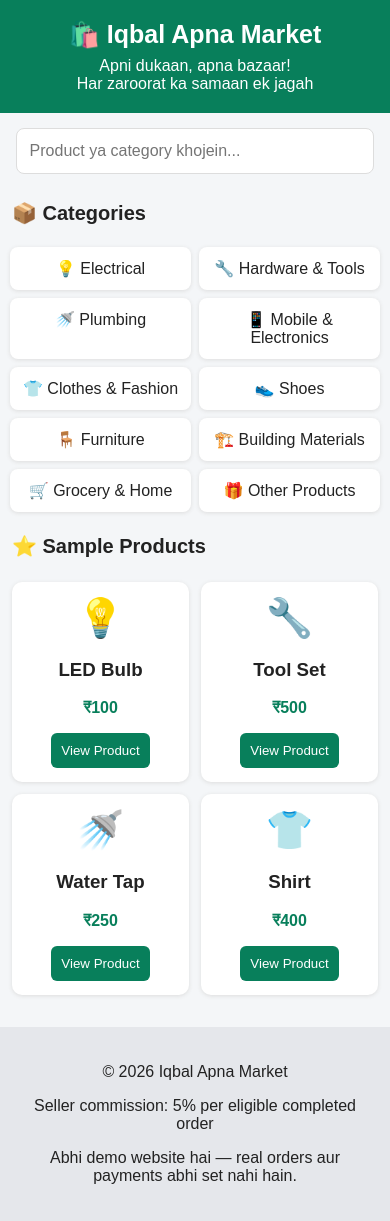
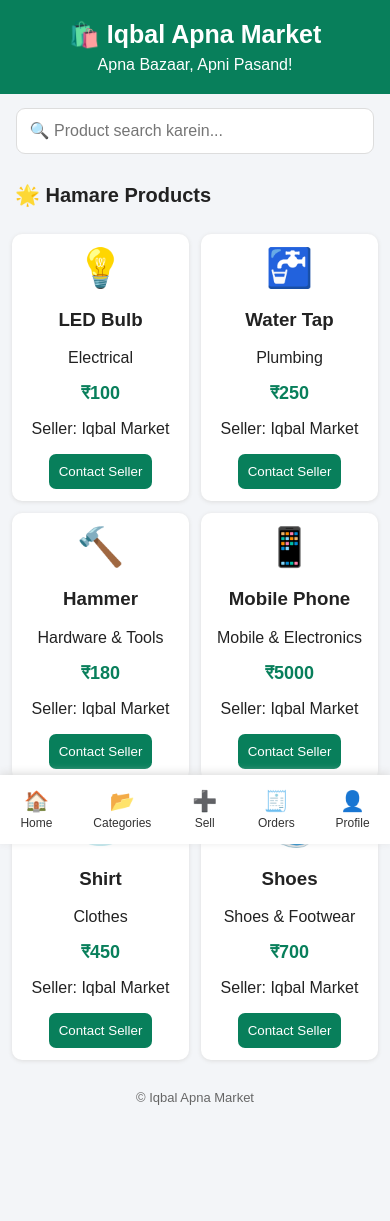
Before and after one commit to iqbalmansuri49891-a11y/iqbal-apna-market, a plain HTML site: page index.html in a window 390 px wide. After the commit the page ends 1198 px from the top, so only its background shows below. Drawn offline with Linux system fonts and the light colour scheme.

Commit message:
Refactor index.html for layout and style improvements
Updated HTML structure and styles for improved layout and functionality.

```diff
--- a/index.html
+++ b/index.html
@@ -2,161 +2,182 @@
 <html lang="hi">
 <head>
 <meta charset="UTF-8">
-  <meta name="viewport" content="width=device-width, initial-scale=1.0">
+<meta name="viewport" content="width=device-width, initial-scale=1">
 <title>Iqbal Apna Market</title>
 <style>
-    * { box-sizing: border-box; }
-    body {
-      margin: 0;
-      font-family: Arial, sans-serif;
-      background: #f4f6f8;
-      color: #222;
-    }
-    header {
-      background: #087f5b;
-      color: white;
-      padding: 20px 14px;
-      text-align: center;
-    }
-    header h1 { margin: 0 0 8px; font-size: 25px; }
-    header p { margin: 0; }
-    .search {
-      width: 92%;
-      padding: 13px;
-      margin: 15px 4%;
-      border: 1px solid #ddd;
-      border-radius: 8px;
-      font-size: 16px;
-    }
-    h2 { margin: 12px; font-size: 20px; }
-    .categories {
-      display: flex;
-      flex-wrap: wrap;
-      gap: 8px;
-      padding: 10px;
-    }
-    .category {
-      background: white;
-      border-radius: 8px;
-      padding: 12px 8px;
-      flex: 1 1 40%;
-      text-align: center;
-      box-shadow: 0 1px 4px #ddd;
-    }
-    .products {
-      display: grid;
-      grid-template-columns: repeat(2, minmax(0, 1fr));
-      gap: 12px;
-      padding: 12px;
-    }
-    .product {
-      background: white;
-      padding: 14px 10px;
-      border-radius: 10px;
-      text-align: center;
-      box-shadow: 0 1px 4px #ddd;
-    }
-    .emoji { font-size: 38px; }
-    .price { color: #087f5b; font-weight: bold; }
-    button {
-      background: #087f5b;
-      color: white;
-      border: 0;
-      border-radius: 6px;
-      padding: 10px;
-      cursor: pointer;
-    }
-    footer {
-      text-align: center;
-      padding: 20px;
-      background: #e5e7eb;
-      margin-top: 20px;
-    }
+*{box-sizing:border-box}
+body{margin:0;font-family:Arial,sans-serif;background:#f3f5f8;color:#222;padding-bottom:75px}
+header{background:#087f5b;color:white;padding:20px 14px;text-align:center}
+header h1{margin:0 0 7px;font-size:25px}
+header p{margin:0}
+.search{width:92%;padding:13px;margin:14px 4%;border:1px solid #ddd;border-radius:9px;font-size:16px}
+h2{font-size:20px;margin:15px}
+.categories{display:grid;grid-template-columns:repeat(3,1fr);gap:9px;padding:10px}
+.category{background:white;padding:13px 4px;border-radius:10px;text-align:center;border:1px solid #eee;cursor:pointer}
+.products{display:grid;grid-template-columns:repeat(2,minmax(0,1fr));gap:12px;padding:12px}
+.product{background:white;border-radius:10px;padding:12px;text-align:center;box-shadow:0 1px 4px #ddd;overflow-wrap:anywhere}
+.emoji{font-size:38px}
+.price{color:#087f5b;font-weight:bold;font-size:18px}
+button{background:#087f5b;color:white;border:0;border-radius:7px;padding:10px;cursor:pointer}
+.form{background:white;margin:12px;padding:15px;border-radius:10px}
+input,select,textarea{width:100%;padding:12px;margin:7px 0;border:1px solid #ccc;border-radius:7px;font-size:16px}
+nav{position:fixed;bottom:0;left:0;width:100%;background:white;display:flex;justify-content:space-around;box-shadow:0 -2px 8px #ddd;padding:9px 0}
+nav button{background:white;color:#333;padding:5px 3px;font-size:12px}
+nav button span{display:block;font-size:20px;margin-bottom:3px}
+.page{display:none}.page.active{display:block}
+footer{text-align:center;padding:18px;color:#666;font-size:13px}
 </style>
 </head>
 <body>
+
 <header>
 <h1>🛍️ Iqbal Apna Market</h1>
-    <p>Apni dukaan, apna bazaar!</p>
-    <p>Har zaroorat ka samaan ek jagah</p>
+<p>Apna Bazaar, Apni Pasand!</p>
 </header>
 
-  <input
-    class="search"
-    id="search"
-    type="search"
-    placeholder="Product ya category khojein..."
-    oninput="searchProducts()"
-  >
+<input id="search" class="search" placeholder="🔍 Product search karein..." oninput="showProducts()">
 
-  <h2>📦 Categories</h2>
-  <section class="categories">
-    <div class="category">💡 Electrical</div>
-    <div class="category">🔧 Hardware & Tools</div>
-    <div class="category">🚿 Plumbing</div>
-    <div class="category">📱 Mobile & Electronics</div>
-    <div class="category">👕 Clothes & Fashion</div>
-    <div class="category">👟 Shoes</div>
-    <div class="category">🪑 Furniture</div>
-    <div class="category">🏗️ Building Materials</div>
-    <div class="category">🛒 Grocery & Home</div>
-    <div class="category">🎁 Other Products</div>
+<section id="home" class="page active">
+<h2>🌟 Hamare Products</h2>
+<div id="productList" class="products"></div>
 </section>
 
-  <h2>⭐ Sample Products</h2>
-  <section class="products" id="products">
-    <div class="product">
-      <div class="emoji">💡</div>
-      <h3>LED Bulb</h3>
-      <p class="price">₹100</p>
-      <button onclick="alert('Order feature jald aayega!')">
-        View Product
-      </button>
-    </div>
-    <div class="product">
-      <div class="emoji">🔧</div>
-      <h3>Tool Set</h3>
-      <p class="price">₹500</p>
-      <button onclick="alert('Order feature jald aayega!')">
-        View Product
-      </button>
-    </div>
-    <div class="product">
-      <div class="emoji">🚿</div>
-      <h3>Water Tap</h3>
-      <p class="price">₹250</p>
-      <button onclick="alert('Order feature jald aayega!')">
-        View Product
-      </button>
-    </div>
-    <div class="product">
-      <div class="emoji">👕</div>
-      <h3>Shirt</h3>
-      <p class="price">₹400</p>
-      <button onclick="alert('Order feature jald aayega!')">
-        View Product
-      </button>
+<section id="categories" class="page">
+<h2>📦 Saari Categories</h2>
+<div class="categories" id="categoryList"></div>
+</section>
+
+<section id="sell" class="page">
+<h2>➕ Apna Product Bechein</h2>
+<div class="form">
+<input id="pname" placeholder="Product ka naam">
+<select id="pcat"></select>
+<input id="price" type="number" min="0" placeholder="Price ₹">
+<input id="emoji" placeholder="Product emoji, jaise 🔌">
+<input id="seller" placeholder="Seller ka naam">
+<input id="phone" type="tel" placeholder="WhatsApp number">
+<button onclick="addProduct()">Product Add Karein</button>
+<p id="message"></p>
 </div>
 </section>
 
-  <footer>
-    <p>© 2026 Iqbal Apna Market</p>
-    <p>Seller commission: 5% per eligible completed order</p>
-    <p>Abhi demo website hai — real orders aur payments abhi set nahi hain.</p>
-  </footer>
+<section id="orders" class="page">
+<h2>🧾 Orders</h2>
+<div class="form">
+<p>Abhi aapke orders yahan dikhai denge.</p>
+<p>Customer ke order aur delivery ka feature agle step mein banayenge.</p>
+</div>
+</section>
+
+<section id="profile" class="page">
+<h2>👤 Profile</h2>
+<div class="form">
+<h3>Iqbal Apna Market</h3>
+<p>Online Shopping Marketplace</p>
+<p>Customer aur seller account ka feature agle step mein jodenge.</p>
+</div>
+</section>
+
+<nav>
+<button onclick="openPage('home')"><span>🏠</span>Home</button>
+<button onclick="openPage('categories')"><span>📂</span>Categories</button>
+<button onclick="openPage('sell')"><span>➕</span>Sell</button>
+<button onclick="openPage('orders')"><span>🧾</span>Orders</button>
+<button onclick="openPage('profile')"><span>👤</span>Profile</button>
+</nav>
+
+<footer>© Iqbal Apna Market</footer>
 
 <script>
-    function searchProducts() {
-      const query = document.getElementById("search")
-        .value.toLowerCase();
+const categories=[
+"Electrical","Plumbing","Hardware & Tools","Mobile & Electronics",
+"Furniture","Clothes","Shoes & Footwear","Building Materials",
+"Paint","Home & Kitchen","Grocery","Beauty Products",
+"Toys & Baby","Stationery & Books","Sports & Fitness",
+"Auto & Bike Parts","Agriculture & Gardening","Bags",
+"Jewellery & Watches","Office Supplies","Medical & First Aid",
+"Gifts & Decoration","Electrician Service","Plumber Service",
+"Carpenter Service","Others"
+];
 
-      document.querySelectorAll(".product").forEach(product => {
-        product.style.display =
-          product.innerText.toLowerCase().includes(query)
-            ? ""
-            : "none";
+let products=[
+{name:"LED Bulb",cat:"Electrical",price:100,emoji:"💡",seller:"Iqbal Market",phone:""},
+{name:"Water Tap",cat:"Plumbing",price:250,emoji:"🚰",seller:"Iqbal Market",phone:""},
+{name:"Hammer",cat:"Hardware & Tools",price:180,emoji:"🔨",seller:"Iqbal Market",phone:""},
+{name:"Mobile Phone",cat:"Mobile & Electronics",price:5000,emoji:"📱",seller:"Iqbal Market",phone:""},
+{name:"Shirt",cat:"Clothes",price:450,emoji:"👕",seller:"Iqbal Market",phone:""},
+{name:"Shoes",cat:"Shoes & Footwear",price:700,emoji:"👟",seller:"Iqbal Market",phone:""}
+];
+
+function setupCategories(){
+document.getElementById("categoryList").innerHTML=categories.map(c=>
+`<div class="category" onclick="filterCategory('${c}')">${c}</div>`).join("");
+document.getElementById("pcat").innerHTML=categories.map(c=>
+`<option>${c}</option>`).join("");
+}
+
+function showProducts(){
+let q=document.getElementById("search").value.toLowerCase();
+let list=products.filter(p=>(p.name+" "+p.cat).toLowerCase().includes(q));
+document.getElementById("productList").innerHTML=list.map((p,i)=>
+`<div class="product">
+<div class="emoji">${p.emoji||"📦"}</div>
+<h3>${escapeHTML(p.name)}</h3>
+<p>${escapeHTML(p.cat)}</p>
+<div class="price">₹${p.price}</div>
+<p>Seller: ${escapeHTML(p.seller||"Seller")}</p>
+<button onclick="contactSeller(${products.indexOf(p)})">Contact Seller</button>
+</div>`).join("")||"<p>Koi product nahi mila.</p>";
+}
+
+function escapeHTML(s){
+return String(s||"").replace(/[&<>"']/g,c=>({"&":"&amp;","<":"&lt;",">":"&gt;",'"':"&quot;","'":"&#39;"}[c]));
+}
+
+function filterCategory(c){
+document.getElementById("search").value=c;
+openPage("home");
+showProducts();
+}
+
+function openPage(id){
+document.querySelectorAll(".page").forEach(p=>p.classList.remove("active"));
+document.getElementById(id).classList.add("active");
+if(id==="home")showProducts();
+window.scrollTo(0,0);
+}
+
+function addProduct(){
+let name=document.getElementById("pname").value.trim();
+let price=Number(document.getElementById("price").value);
+if(!name||document.getElementById("price").value===""||price<0){
+alert("Product ka naam aur sahi price bharein.");
+return;
+}
+products.push({
+name:name,
+cat:document.getElementById("pcat").value,
+price:price,
+emoji:document.getElementById("emoji").value||"📦",
+seller:document.getElementById("seller").value||"Seller",
+phone:document.getElementById("phone").value.trim()
 });
+showProducts();
+document.getElementById("message").textContent="Product is browser mein add ho gaya!";
+["pname","price","emoji","seller","phone"].forEach(id=>document.getElementById(id).value="");
 }
+
+function contactSeller(i){
+let p=products[i];
+if(!p.phone){alert("Seller ka WhatsApp number abhi available nahi hai.");return;}
+let number=p.phone.replace(/\D/g,"");
+if(number.length===10)number="91"+number;
+if(number.length<10){alert("Seller ka sahi WhatsApp number nahi hai.");return;}
+location.href="https://wa.me/"+number+"?text="+encodeURIComponent("Salam, mujhe "+p.name+" chahiye. Price ₹"+p.price);
+}
+
+setupCategories();
+showProducts();
 </script>
 </body>
 </html>
```
Lines whose indentation alone changed are shown as unchanged.
